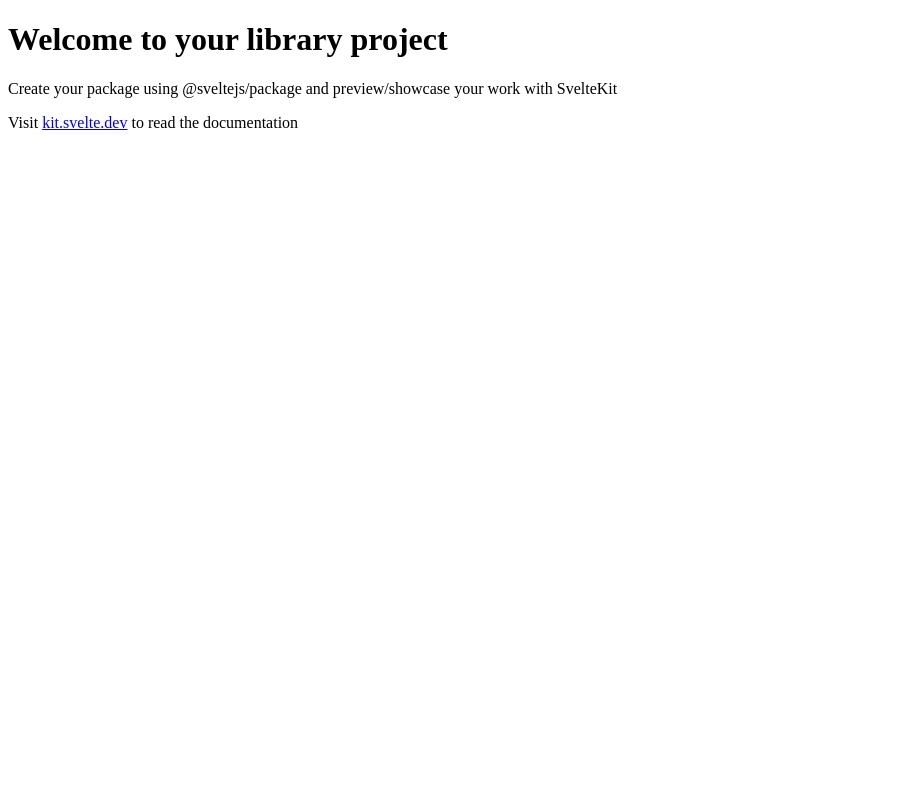
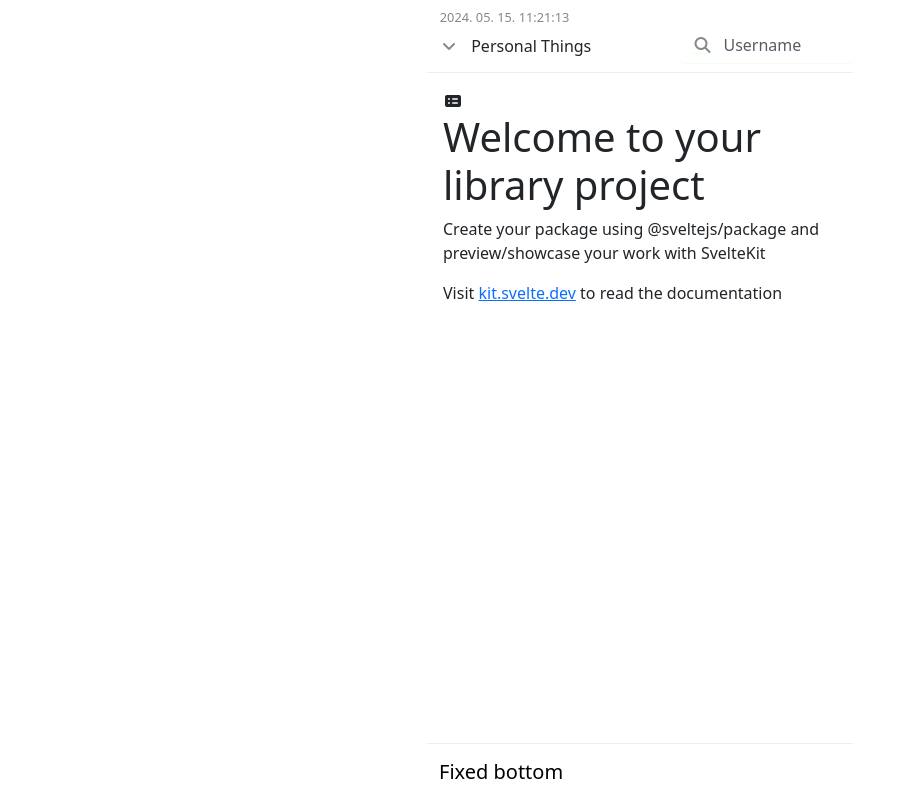
Before and after one commit to freemancho1/todolist, a SvelteKit app: page / in a window 1280 px wide. Shown: the whole page, without its empty margins (0-908 px from the left). Built offline with nearby package versions, Linux system fonts and the light colour scheme.

Commit message:
home2405152022

```diff
--- a/package.json
+++ b/package.json
@@ -37,8 +37,8 @@
 	"types": "./dist/index.d.ts",
 	"type": "module",
 	"dependencies": {
+		"@fortawesome/fontawesome-free": "^6.5.2",
 		"bootstrap": "^5.3.3",
-		"bootstrap-datepicker": "^1.10.0",
-		"font-awesome": "^4.7.0"
+		"bootstrap-datepicker": "^1.10.0"
 	}
 }
--- /dev/null
+++ b/src/app.css
@@ -0,0 +1,30 @@
+html, body {
+    height: 100%;
+    /* border: 1px solid red; */
+}
+
+body {
+    margin: 0 auto !important;
+    /* border: 1px solid green; */
+}
+
+.app-body {
+    min-width: 450px;
+    max-width: 450px;
+}
+
+.app-main {
+    padding: 1em;
+    /* border: 1px solid green; */
+}
+
+.app-header {
+    background-color: white;
+    border-bottom: 1px solid #eee;
+}
+.app-footer {
+    max-width: 426px;
+    margin: 0 auto !important;
+    background-color: white;
+    border-top: 1px solid #eee;
+}
--- a/src/app.html
+++ b/src/app.html
@@ -5,8 +5,12 @@
 		<link rel="icon" href="%sveltekit.assets%/favicon.png" />
 		<meta name="viewport" content="width=device-width, initial-scale=1" />
 		%sveltekit.head%
+		<link href="../node_modules/@fortawesome/fontawesome-free/css/all.css" rel="stylesheet">
+		<link href="../node_modules/bootstrap/dist/css/bootstrap.min.css" rel="stylesheet">
+		<!-- <link href="/mystyle.css" rel="stylesheet"> -->
 	</head>
 	<body data-sveltekit-preload-data="hover">
 		<div>%sveltekit.body%</div>
+		<script src="../node_modules/bootstrap/dist/js/bootstrap.bundle.min.js"></script>
 	</body>
 </html>
--- /dev/null
+++ b/src/app.layout.svelte
@@ -0,0 +1,27 @@
+<script>
+    import "./app.css";
+    import Header from "./routes/Header.svelte";
+    import Footer from "./routes/Footer.svelte";
+
+    export let pageTitle = "Todo List";
+</script>
+
+<svelte:head>
+    <title>{pageTitle}</title>
+</svelte:head>
+
+<div class="container app-body">
+
+    <Header />
+
+    <div class="app-main">
+
+        <slot>
+            <em>No content was provided.</em>
+        </slot>
+
+    </div>
+
+    <Footer />
+
+</div>
--- /dev/null
+++ b/src/lib/header/Selector.svelte
@@ -0,0 +1,117 @@
+<script>
+	import { onMount } from 'svelte';
+
+    let todoGroupName;
+    let todoGroupList = [
+        'Personal Things',
+        'AI Distribution Design',
+        'AI Platform',
+        'Cloud-based Power Generation Fuel Cost Prediction'
+    ]
+
+    const changeTodoGroupName = (name) => {
+        todoGroupName = name;
+        console.log(`new name: ${name}`);
+    }
+
+    onMount(() => {
+        todoGroupName = todoGroupList[0];
+    });
+</script>
+
+
+<div
+    class="nav-link dropdown-toggle active-group-name"
+    role="button"
+    data-bs-toggle="dropdown"
+    aria-expanded="false"
+>
+    <i class="fa-solid fa-angle-down"></i>
+    {todoGroupName}
+</div>
+
+<ul class="dropdown-menu">
+    <li>
+        <!-- svelte-ignore a11y-click-events-have-key-events -->
+        <!-- svelte-ignore a11y-no-static-element-interactions -->
+        <div
+            class="dropdown-item"
+            on:click={() => changeTodoGroupName("Favorites")}
+        >
+            <i class="fa-regular fa-star favorites"></i>
+            Favorites
+        </div>
+    </li>
+    <li><hr class="dropdown-divider"></li>
+    {#each todoGroupList as group}
+        <!-- svelte-ignore a11y-click-events-have-key-events -->
+        <li>
+            <!-- svelte-ignore a11y-click-events-have-key-events -->
+            <!-- svelte-ignore a11y-no-static-element-interactions -->
+            <div
+                class="dropdown-item"
+                on:click={() => changeTodoGroupName(group)}
+            >
+                <i class="fa-solid fa-circle-check"></i>
+                {group}
+            </div>
+        </li>
+    {/each}
+    <li><hr class="dropdown-divider"></li>
+    <li>
+        <div class="dropdown-item">
+            <i class="fa-solid fa-calendar-plus new"></i>
+            Create New Group
+        </div>
+    </li>
+</ul>
+
+
+<style>
+    .dropdown-menu {
+        margin: -10px auto auto 1.8em;
+        max-width: 390px;
+    }
+    .dropdown-item {
+        cursor: pointer;
+        white-space: nowrap;
+        overflow: hidden;
+        text-overflow: ellipsis;
+    }
+    .active-group-name {
+        white-space: nowrap;
+        overflow: hidden;
+        text-overflow: ellipsis;
+    }
+    .active-group-name>i {
+        margin-right: 0.5em;
+        color: #888;
+    }
+
+    .dropdown-toggle::after {
+        display: none;
+    }
+    /* .dropdown-item>i {
+        margin: 0 1em 0 0;
+        color: chocolate;
+        display: none;
+    } */
+    .dropdown-item>i.active {
+        margin: 0 1em 0 0;
+        color: chocolate;
+        display: inline;
+    }
+    .dropdown-item>i.favorites {
+        margin: 0 1em 0 0;
+        color: #888;
+    }
+    .dropdown-item>i.favorites.active {
+        margin: 0 1em 0 0;
+        color: deeppink;
+    }
+    .dropdown-item>i.new {
+        margin: 0 1em 0 0;
+        color: darkcyan;
+        display: inline;
+    }
+</style>
--- /dev/null
+++ b/src/lib/stores.js
@@ -0,0 +1,11 @@
+import { readable } from "svelte/store";
+
+export const time = readable(new Date(), function start(set) {
+    const interval = setInterval(() => {
+        set(new Date());
+    }, 1000);
+
+    return function stop() {
+        clearInterval(interval);
+    };
+});
--- a/src/routes/+page.svelte
+++ b/src/routes/+page.svelte
@@ -1,3 +1,27 @@
-<h1>Welcome to your library project</h1>
-<p>Create your package using @sveltejs/package and preview/showcase your work with SvelteKit</p>
-<p>Visit <a href="https://kit.svelte.dev">kit.svelte.dev</a> to read the documentation</p>
+<script>
+    import AppLayout from "../app.layout.svelte";
+
+</script>
+
+<AppLayout>
+
+    <div class="body-main">
+
+        <i class="title fa-solid fa-rectangle-list"></i>
+
+        <h1>Welcome to your library project</h1>
+        <p>Create your package using @sveltejs/package and preview/showcase your work with SvelteKit</p>
+        <p>Visit <a href="https://kit.svelte.dev">kit.svelte.dev</a> to read the documentation</p>
+
+    </div>
+
+</AppLayout>
+
+
+<style>
+
+    .body-main {
+        margin-bottom: 58px;
+    }
+
+</style>
--- /dev/null
+++ b/src/routes/Footer.svelte
@@ -0,0 +1,5 @@
+<nav class="navbar fixed-bottom app-footer">
+    <div class="container-fluid">
+        <a class="navbar-brand" href="/">Fixed bottom</a>
+    </div>
+</nav>
--- /dev/null
+++ b/src/routes/Header.svelte
@@ -0,0 +1,107 @@
+<script>
+    import { time } from "$lib/stores.js";
+    import Selector from "$lib/header/Selector.svelte";
+
+    const formatter = new Intl.DateTimeFormat('ko', {
+        year: 'numeric', month: '2-digit', day: '2-digit',
+        hour12: false, hour: 'numeric', minute: '2-digit', second: '2-digit'
+    });
+</script>
+
+<nav class="navbar sticky-top app-header">
+
+    <div class="datetime">{formatter.format($time)}</div>
+
+    <div class="container row">
+        <!-- <div class="col-1 header-cols">
+            <i class="title fa-solid fa-rectangle-list"></i>
+        </div> -->
+
+        <div class="col-6 header-cols">
+            <Selector />
+            <!-- <a class="nav-link dropdown-toggle" href="#" role="button"
+            data-bs-toggle="dropdown" aria-expanded="false">
+                Dropdown
+              </a>
+              <ul class="dropdown-menu">
+                <li><a class="dropdown-item" href="#">Action</a></li>
+                <li><a class="dropdown-item" href="#">Another action</a></li>
+                <li><hr class="dropdown-divider"></li>
+                <li><a class="dropdown-item" href="#">Sodfsd safsa fsa fsa fsafdsa fsa fdasa fsa fsa fdsaf samething else here dasf dasf asfsa fsaf as</a></li>
+              </ul> -->
+
+
+            <!-- <select
+                class="form-select"
+                aria-label="Default select example"
+            >
+                <option class="option" selected>Open this select menu</option>
+                <option class="option" value="1">One</option>
+                <option class="option" value="2">Two</option>
+                <option class="option" value="3">Three</option>
+            </select> -->
+        </div>
+
+        <div class="col-1"></div>
+
+        <div class="col-5 header-cols">
+            <div class="input-group">
+                <span class="input-group-text">
+                    <i class="fa-solid fa-magnifying-glass search"></i>
+                </span>
+                <input type="text" class="form-control search" placeholder="Username" aria-label="Username" aria-describedby="basic-addon1">
+            </div>
+        </div>
+
+    </div>
+
+</nav>
+
+<style>
+
+    /* div {
+        border: 1px solid red;
+    } */
+
+    .container {
+        margin: 0px;
+        padding-right: 0px;
+    }
+
+
+
+    .header-cols {
+        padding: 0px;
+    }
+
+    .input-group-text {
+        border: none;
+        border-bottom: 1px solid #efe;
+        padding-right: 0;
+        background-color: white;
+    }
+    .search {
+        border: none;
+        border-bottom: 1px solid #efe;
+    }
+    .search:focus {
+        box-shadow: none;
+        border-bottom: 1px solid #ddd;
+    }
+    i.search {
+        color: #888;
+    }
+
+    .datetime {
+        padding: 0 0 0 1em;
+        font-size: 0.8em;
+        color: #888;
+    }
+
+    i.title {
+        font-size: 1.5em;
+        color: #888;
+        /* margin-left: 0.5em; */
+    }
+
+</style>
--- a/vite.config.js
+++ b/vite.config.js
@@ -2,5 +2,8 @@ import { sveltekit } from '@sveltejs/kit/vite';
 import { defineConfig } from 'vite';
 
 export default defineConfig({
-	plugins: [sveltekit()]
+	plugins: [sveltekit()],
+	optimizeDeps: {
+		exclude: ['dependency-name']
+	  }
 });
```
Also changed, not shown: static/icons/rectangle-list-solid.svg (added), 1 other file (tests, documents, lock files or other folders).
